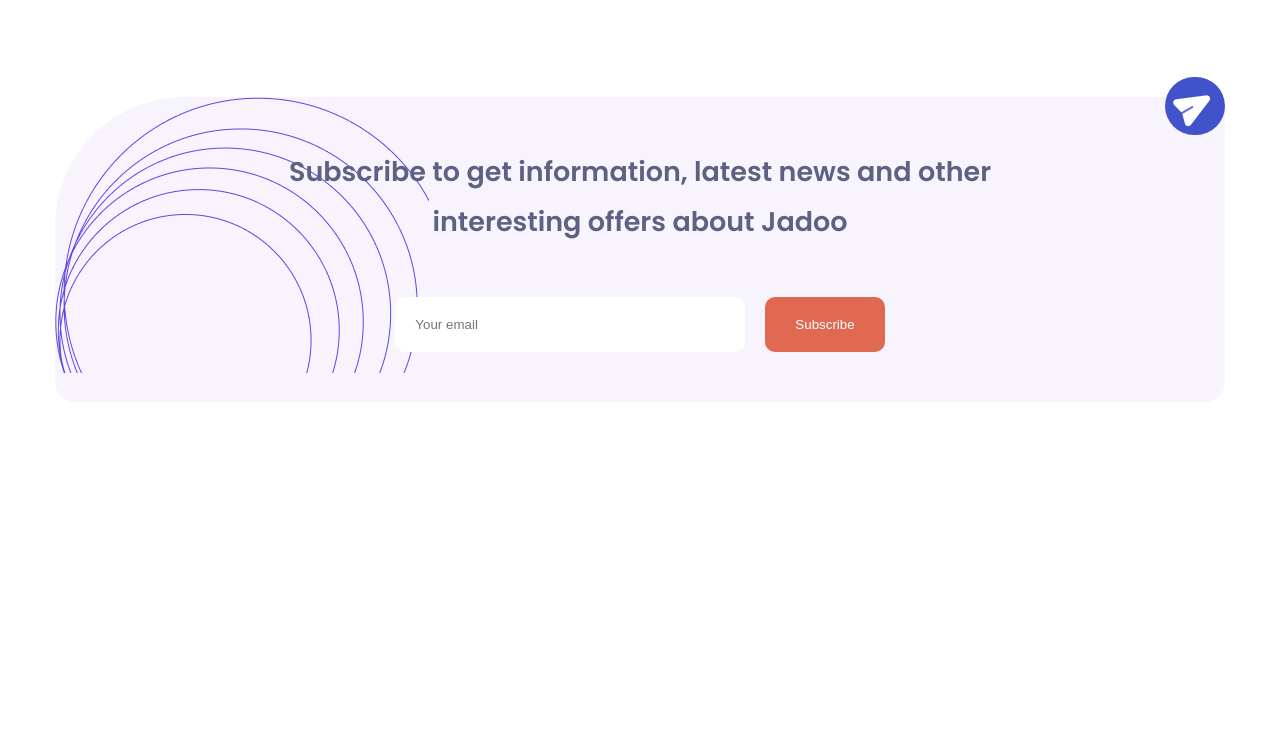
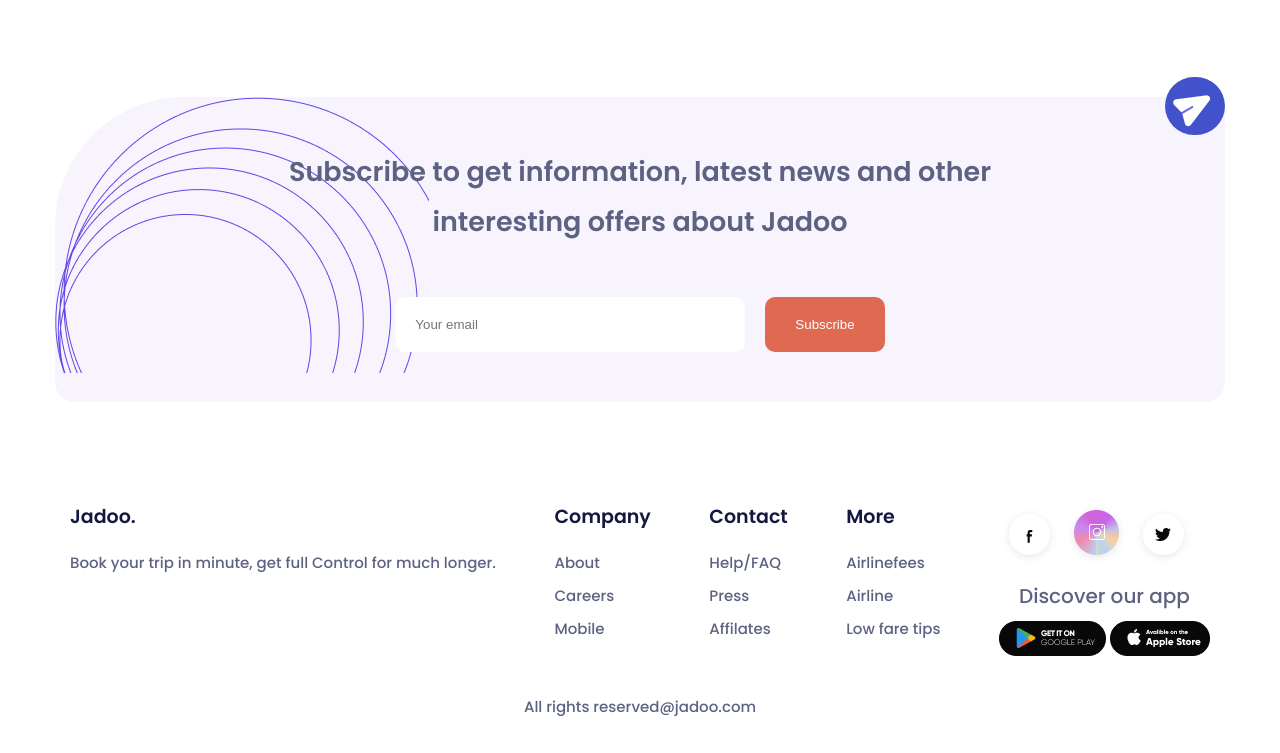
Before and after one commit to samaahmed1/Jadoo, a plain HTML site: page index.html in a window 1280 px wide. Shown: the part 3084-3837 px from the top of the page. Before the commit the page ends 3586 px from the top, so only its background shows below. Drawn offline with nearby package versions, Linux system fonts and the light colour scheme; a web font is replaced by a local one.

Commit message:
Add: Footer

```diff
--- a/assets/styles/main.css
+++ b/assets/styles/main.css
@@ -534,3 +534,32 @@
   padding: 18px 30px;
   border-radius: 10px;
 }
+footer .footer-navbar .container {
+  display: flex;
+  justify-content: space-between;
+  flex-wrap: wrap;
+}
+footer .footer-navbar .container .footer-nav-link{
+  display: flex;
+  flex-direction: column;
+  gap: 20px;
+}
+footer .footer-navbar .container li {
+  list-style: none;
+  margin-bottom: 10px;
+}
+footer .footer-navbar .container li a {
+  font-family: "Poppins", serif;
+  font-weight: 500;
+  font-size: 15px;
+  color: var(--dark-electric-blue);
+}
+footer .footer-navbar .container .discover .custom {
+  margin: 10px 0;
+  font-size: 20px;
+  text-align: center;
+}
+footer .copyright .container .custom {
+  margin: 35px 0;
+  text-align: center;
+}
--- a/index.html
+++ b/index.html
@@ -279,6 +279,63 @@
         <img src="assets/icons/send (2) 1.png" alt="send" class="send">
     </div>
   </section>
+  <footer>
+    <section class="footer-navbar">
+      <div class="container">
+          <div class="footer-nav-link">
+            <h4 class="main-text">Jadoo.</h4>
+            <ul>
+              <li>
+                <p class="custom">Book your trip in minute, get full
+                  Control for much longer.
+                  </p>
+              </li>
+            </ul>
+          </div>
+          <div class="footer-nav-link">
+            <h4 class="main-text">Company</h4>
+            <ul>
+              <li><a href="#">About</a></li>
+              <li><a href="#">Careers</a></li>
+              <li><a href="#">Mobile</a></li>
+            </ul>
+          </div>
+          <div class="footer-nav-link">
+            <h4 class="main-text">Contact</h4>
+            <ul>
+              <li><a href="#">Help/FAQ</a></li>
+              <li><a href="#">Press</a></li>
+              <li><a href="#">Affilates</a></li>
+            </ul>
+          </div>
+          <div class="footer-nav-link">
+            <h4 class="main-text">More</h4>
+            <ul>
+              <li><a href="#">Airlinefees</a></li>
+              <li><a href="#">Airline</a></li>
+              <li><a href="#">Low fare tips</a></li>
+            </ul>
+          </div>
+        <div class="discover">
+          <div class="social-media">
+            <img src="assets/icons/Social.png" alt="Facebook Icon">
+            <img src="assets/icons/Social (1).png" alt="instagram">
+            <img src="assets/icons/Social (2).png" alt="twitter">
+          </div>
+          <h4 class="custom">Discover our app</h4>
+          <div class="download">
+            <img src="assets/icons/Google Play.png" alt="Google Play">
+            <img src="assets/icons/Play Store.png" alt="Play Store">
+          </div>
+        </div>
+      </div>
+    </section>
+    <section class="copyright">
+      <div class="container">
+        <p class="custom">All rights reserved@jadoo.com</p>
+      </div>
+    </section>
+  </footer>
 </main>
 </body>
 </html>
```
Also changed, not shown: assets/icons/Facebook Icon.png (deleted), assets/icons/Social (1).png (added), assets/icons/Social (2).png (added), assets/icons/Social.png (added), assets/icons/instagram 1.png (deleted), assets/icons/twitter.png (deleted).
